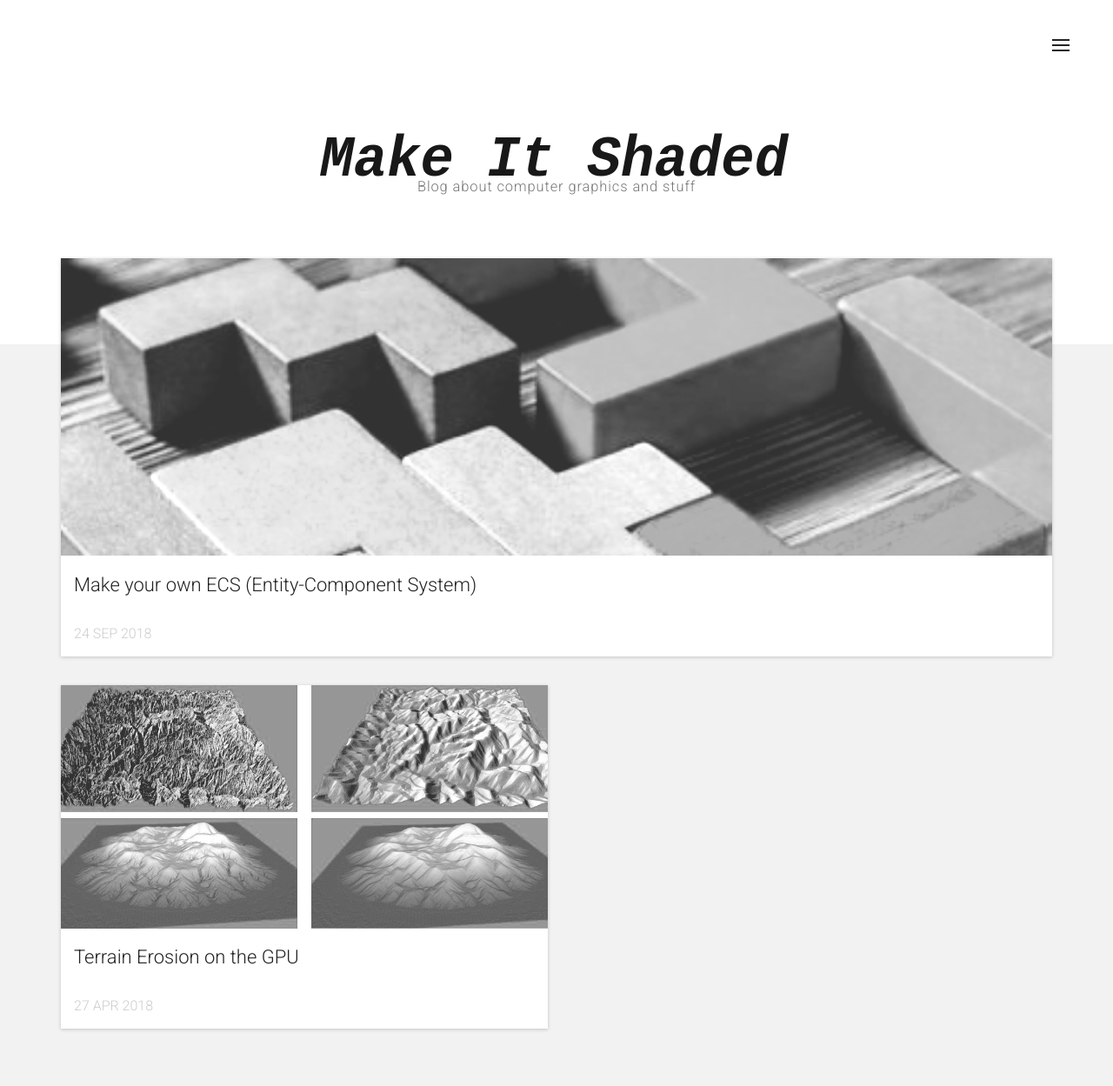
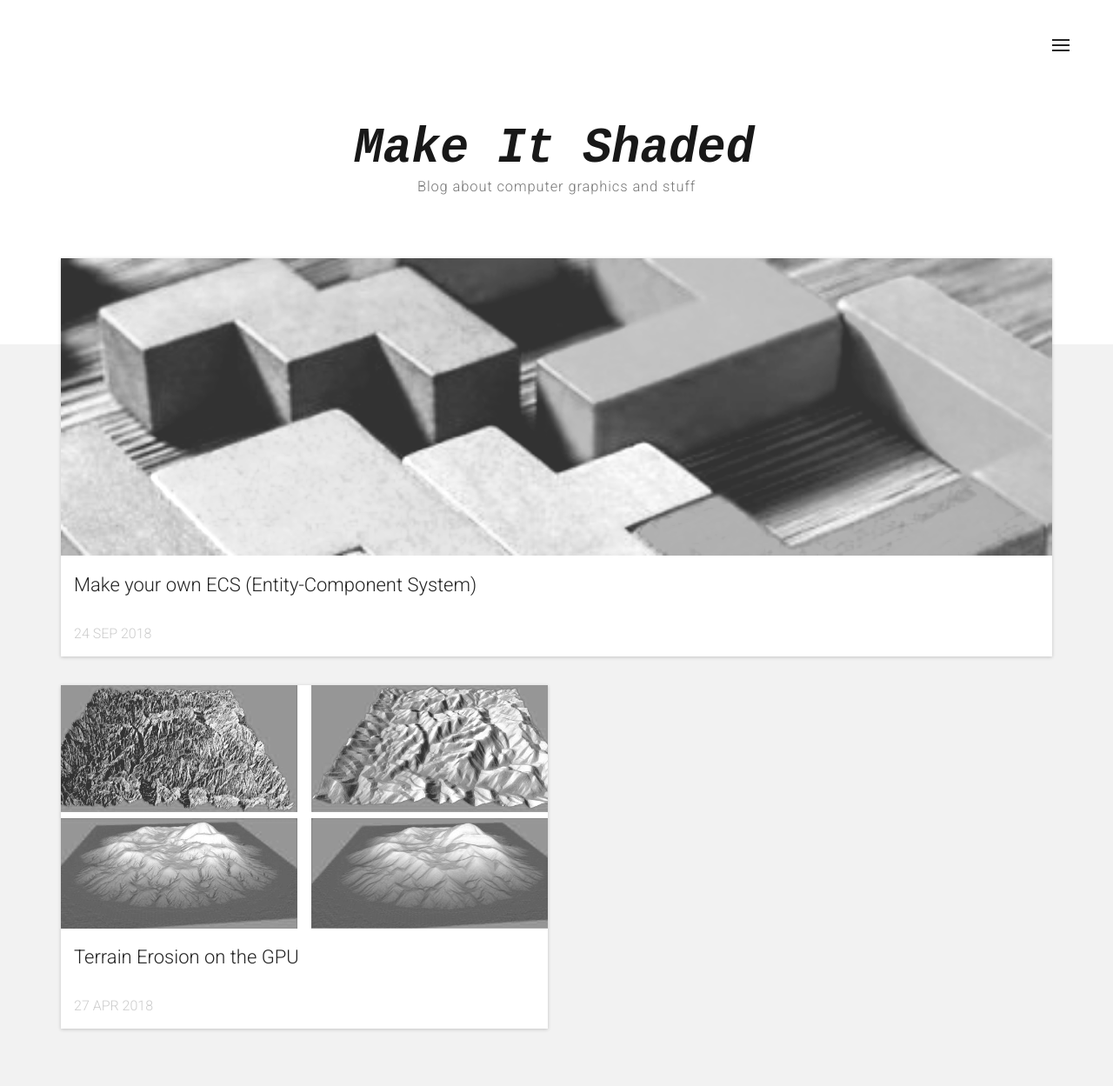
Before and after one commit to MakeItShaded/makeitshaded.github.io, a Jekyll site: the page built from index.html, in a window 1280 px wide. Shown: the whole page at 87% size. Built offline with Jekyll 4.4.1, drawn with Linux system fonts in a browser that asks for light colours; nearby versions of some CDN libraries; some web fonts are replaced.

```diff
--- a/assets/css/main.css
+++ b/assets/css/main.css
@@ -555,8 +555,8 @@
           transform: translateX(-50%);
   z-index: 500;
   margin: 0;
-  width: 552px;
-  height: 100px;
+  width: 472px;
+  height: 75px;
   background-size: 100%;
   background-position: 0;
   opacity: 0.9;
```
